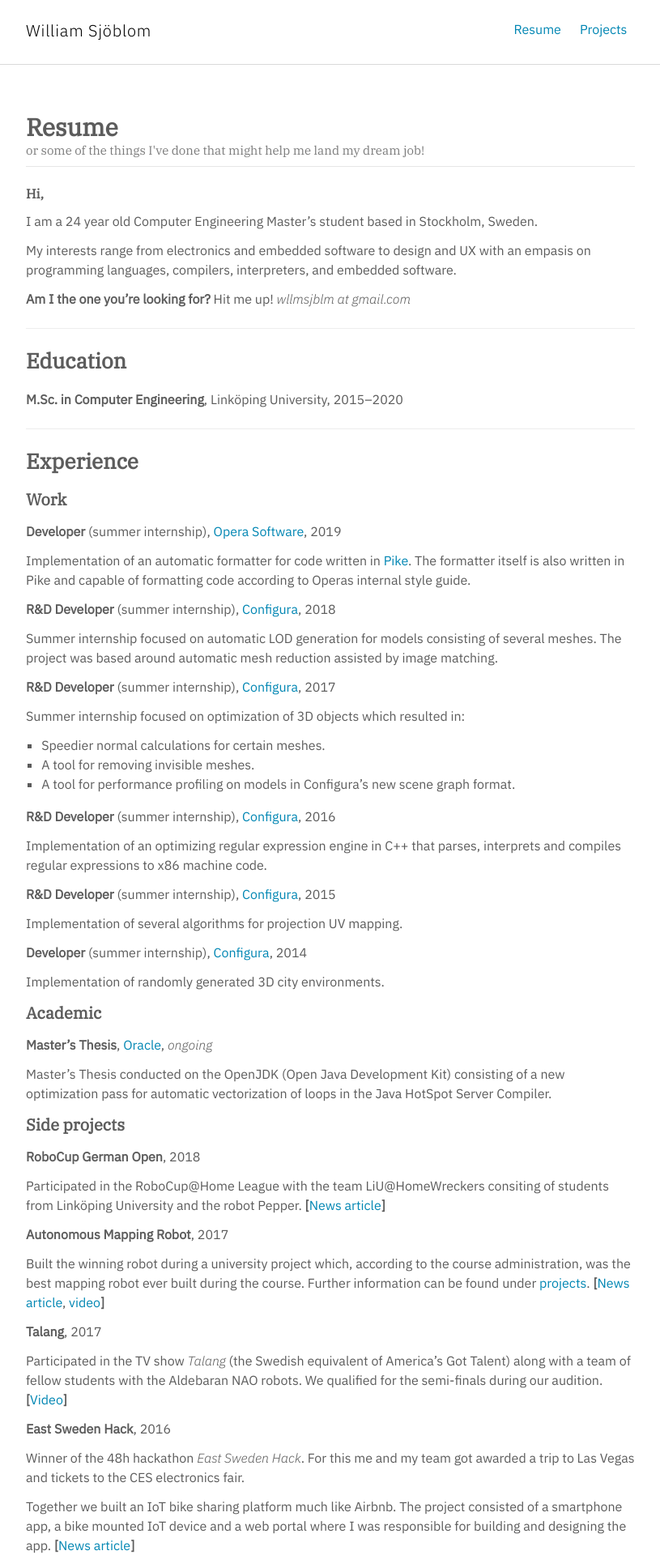
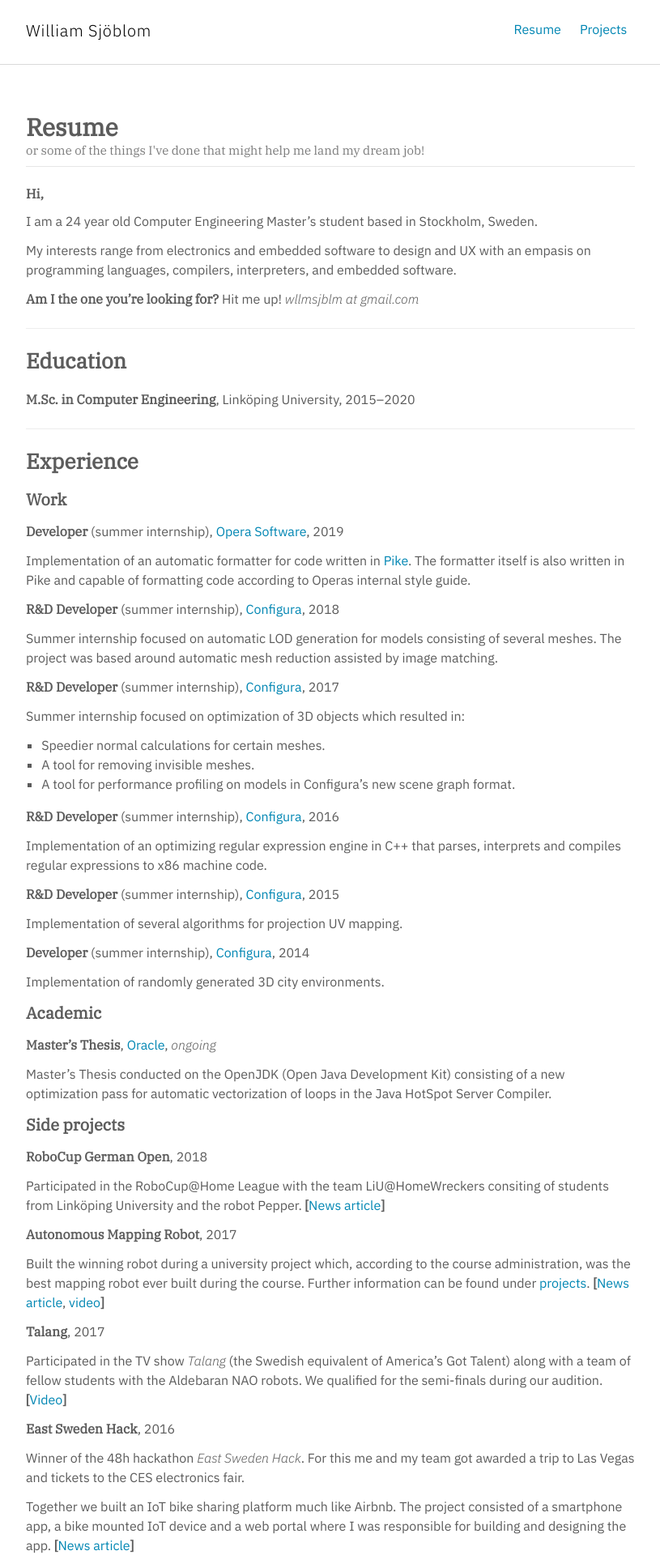
Before and after one commit to williamsjoblom/williamsjoblom.github.io, a Jekyll site: the page built from resume.md, in a window 1280 px wide. Shown: the top 1920 px of the page at 81% size, without its empty margins (232-1047 px from the left). Built offline with Jekyll 4.4.1, drawn with Linux system fonts in a browser that asks for light colours.

Commit message:
Add serifs to markdown bold-face

```diff
--- a/assets/scss/base/_typography.scss
+++ b/assets/scss/base/_typography.scss
@@ -113,7 +113,8 @@ pre {
 }
 
 strong {
-  font-weight: bold;
+    font-weight: bold;
+    font-family: $heading-font-family;
 }
 
 em {
```
